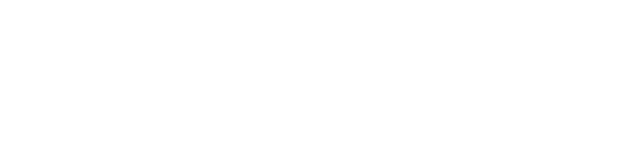
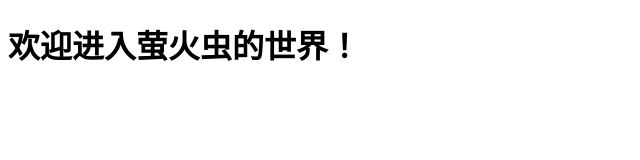
Before and after one commit to sy-beatific/project_01, a plain HTML site: page index.html in a window 1280 px wide. Shown: the whole page, without its empty margins (0-640 px from the left). Drawn offline with Linux system fonts and the light colour scheme.

Commit message:
新增了index.js文件

```diff
--- a/index.html
+++ b/index.html
@@ -6,6 +6,6 @@
     <title>Document</title>
 </head>
 <body>
-
+    <h1>欢迎进入萤火虫的世界！</h1>
 </body>
 </html>
```
Also changed, not shown: index.js (added).
